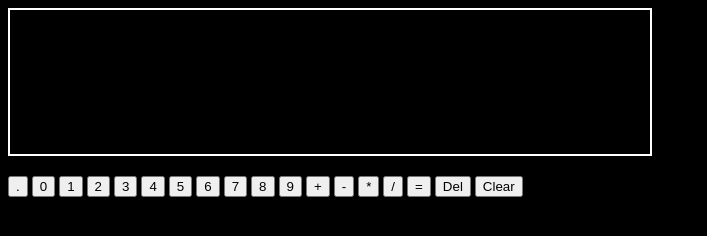
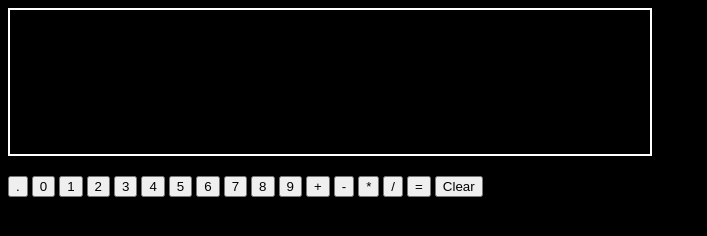
Before and after one commit to 01zulfi/calculator, a plain HTML site: page index.html in a window 1280 px wide. Shown: the whole page, without its empty margins (0-707 px from the left). Drawn offline with Linux system fonts and the light colour scheme.

Commit message:
Removed delete button

```diff
--- a/index.html
+++ b/index.html
@@ -27,7 +27,6 @@
             <button class="cross operator" value="*">*</button>
             <button class="slash operator" value="/">/</button>
             <button class="equal" value="=">=</button>
-            <button class="del">Del</button>
             <button class="clear" value="Clear">Clear</button>
         </div>
     </body>
```
